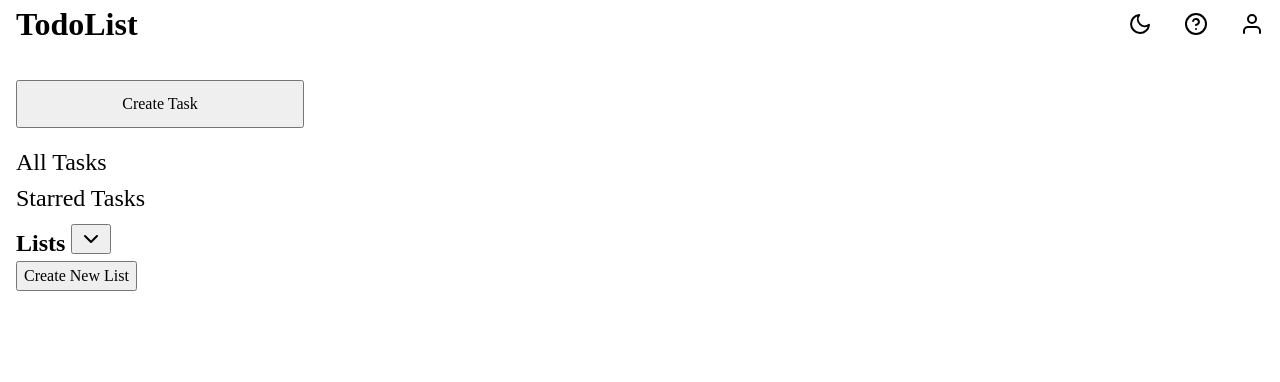
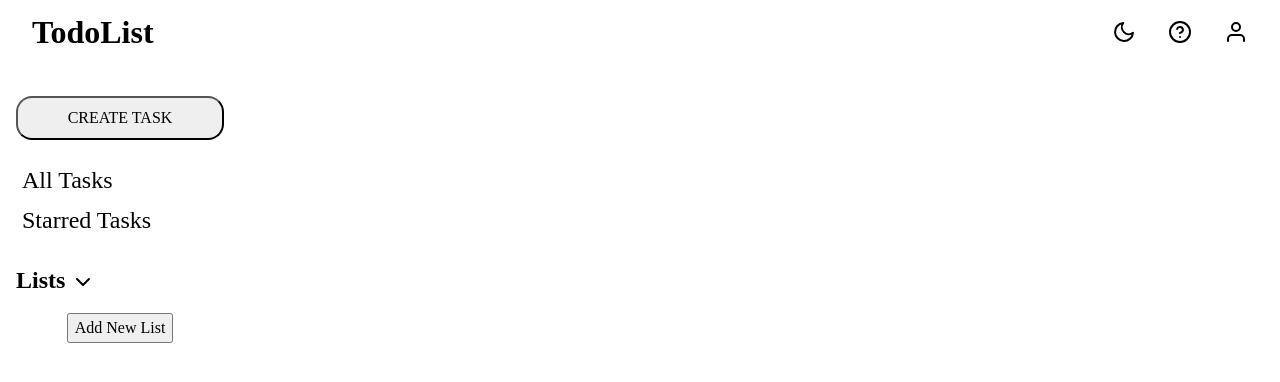
Before and after one commit to StewardRighteous/top-todolist, a website built with webpack: page src/template.html in a window 1280 px wide. Built offline with nearby package versions, Linux system fonts and the light colour scheme.

Commit message:
design header and side navbar

```diff
--- a/src/css/homepage.css
+++ b/src/css/homepage.css
@@ -1,7 +1,7 @@
 body{
     display: grid;
-    grid-template-rows: 3rem 1fr;
-    grid-template-columns: 20rem 1fr;
+    grid-template-rows: 4rem 1fr;
+    grid-template-columns: 15rem 1fr;
     grid-template-areas:
         "header header"
         "nav content";
@@ -14,7 +14,7 @@ header{
     display: flex;
     justify-content: space-between;
     align-items: center;
-    padding: 1rem;
+    padding: 2rem;
 }
 
 header .header-settings{
@@ -26,22 +26,51 @@ nav{
     grid-area: nav;
     padding: 1rem;
     display: grid;
-    grid-template-rows: 3rem 4rem 1fr;
+    grid-template-rows: 3rem 5rem 1fr;
     gap: 1rem;
 }
 
-nav ul{
+nav .create-task button{
+    border-radius: 1rem;
+    padding: 0.5rem 2rem;
+    width: 100%;
+    text-transform: uppercase;
+}
+
+nav .section-buttons{
     display: flex;
     flex-direction: column;
-    padding: 0;
     justify-content: space-around;
 }
 
-nav ul li{
-    list-style: none;
+nav .section-buttons button{
     font-size: x-large;
+    text-align: left;
+    border: 0;
+    background-color: white;
 }
 
+nav .lists-section{
+    display: grid;
+    grid-template-rows: 3rem min-content 3rem;
+}
+
+nav .list-dropdown{
+    display: flex;
+    align-items: center;
+    justify-content: flex-start;
+}
+
+nav .list-dropdown button{
+    border: 0;
+    background-color: white;
+    margin-top: 3px;
+}
+
+.lists-section button{
+    justify-self: center;
+    align-self: center;
+}
 
 #content{
     grid-area: content;
--- a/src/template.html
+++ b/src/template.html
@@ -15,19 +15,23 @@
         </div>
     </header>
     <nav>
-        <button>Create Task</button>
-        <ul>
-            <li>All Tasks</li>
-            <li>Starred Tasks</li>
-        </ul>
+        <div class="create-task">
+            <button>Create Task</button>
+        </div>
+        <div class="section-buttons">
+            <button>All Tasks</button>
+            <button>Starred Tasks</button>
+        </div>
         <div class="lists-section">
-            <h2>Lists
+            <div class="list-dropdown">
+                <h2>Lists</h2>
                 <button>
                     <img src="./img/chevron-down.svg" alt="">
                 </button>
-            </h2>
-            <div class="projects"></div>
-            <button>Create New List</button>
+            </div>
+            <div class="projects">
+            </div>
+            <button>Add New List</button>
         </div>
     </nav>
     <div id="#content"></div>
```
